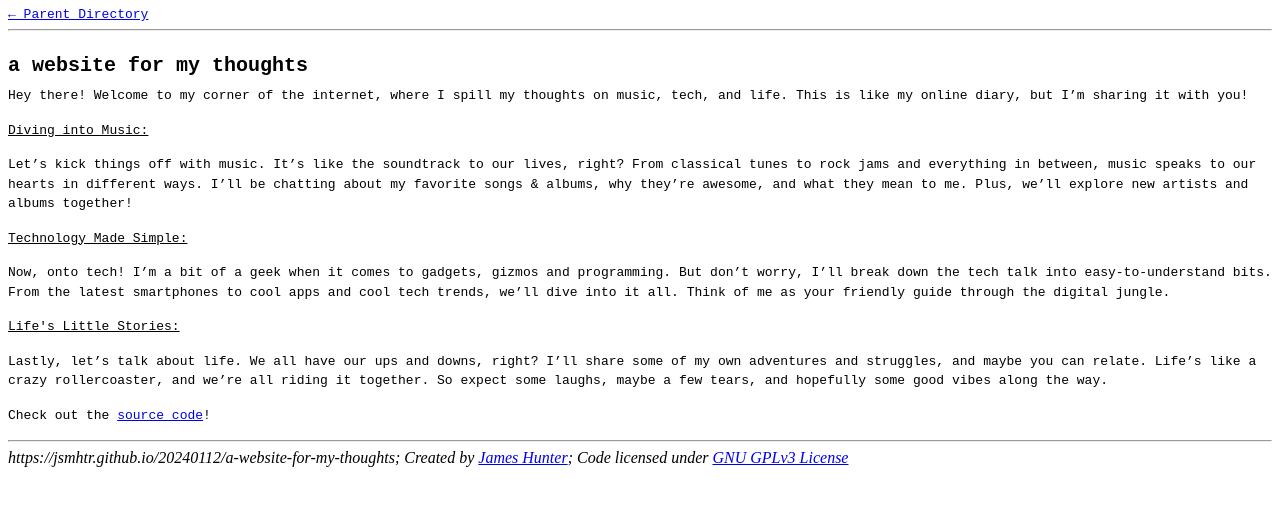
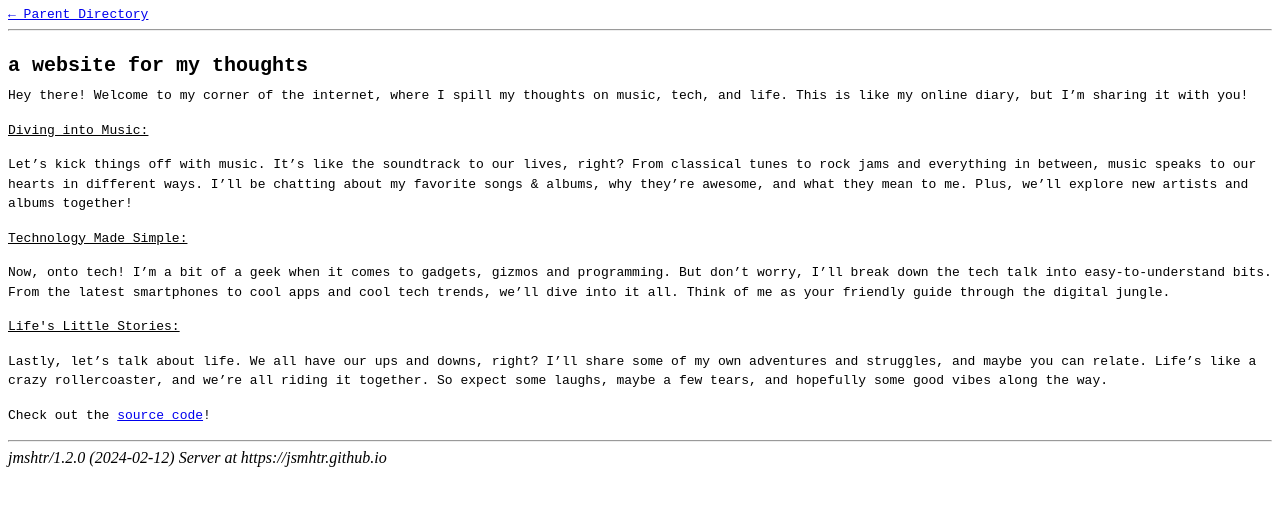
Before and after one commit to jmshtr/jmshtr.github.io, a Jekyll site: the page built from _posts/2024-01-12-a-website-for-my-thoughts.md, in a window 1280 px wide. Shown: the top 506 px of the page. Built offline with Jekyll 4.4.1, drawn with Linux system fonts in a browser that asks for light colours.

Commit message:
Update default.html
Updated the footer to include new information and remove unnecessary info.

```diff
--- a/_layouts/default.html
+++ b/_layouts/default.html
@@ -24,7 +24,7 @@
         {{ content }}
         <hr class="line">
         <div class="footer">
-            <p>{{ site.url }}{{ page.url }}; Created by <a href="http://github.com/jmshtr" target="_blank">James Hunter</a>; Code licensed under <a href="https://github.com/jmshtr/jmshtr.github.io/blob/main/LICENSE" target="_blank">GNU GPLv3 License</a></p>
+            <p>jmshtr/1.2.0 ({{ site.time | date: '%Y-%m-%d' }}) Server at {{ site.url }}</p>
         </div>
     </body>
 </html>
```
